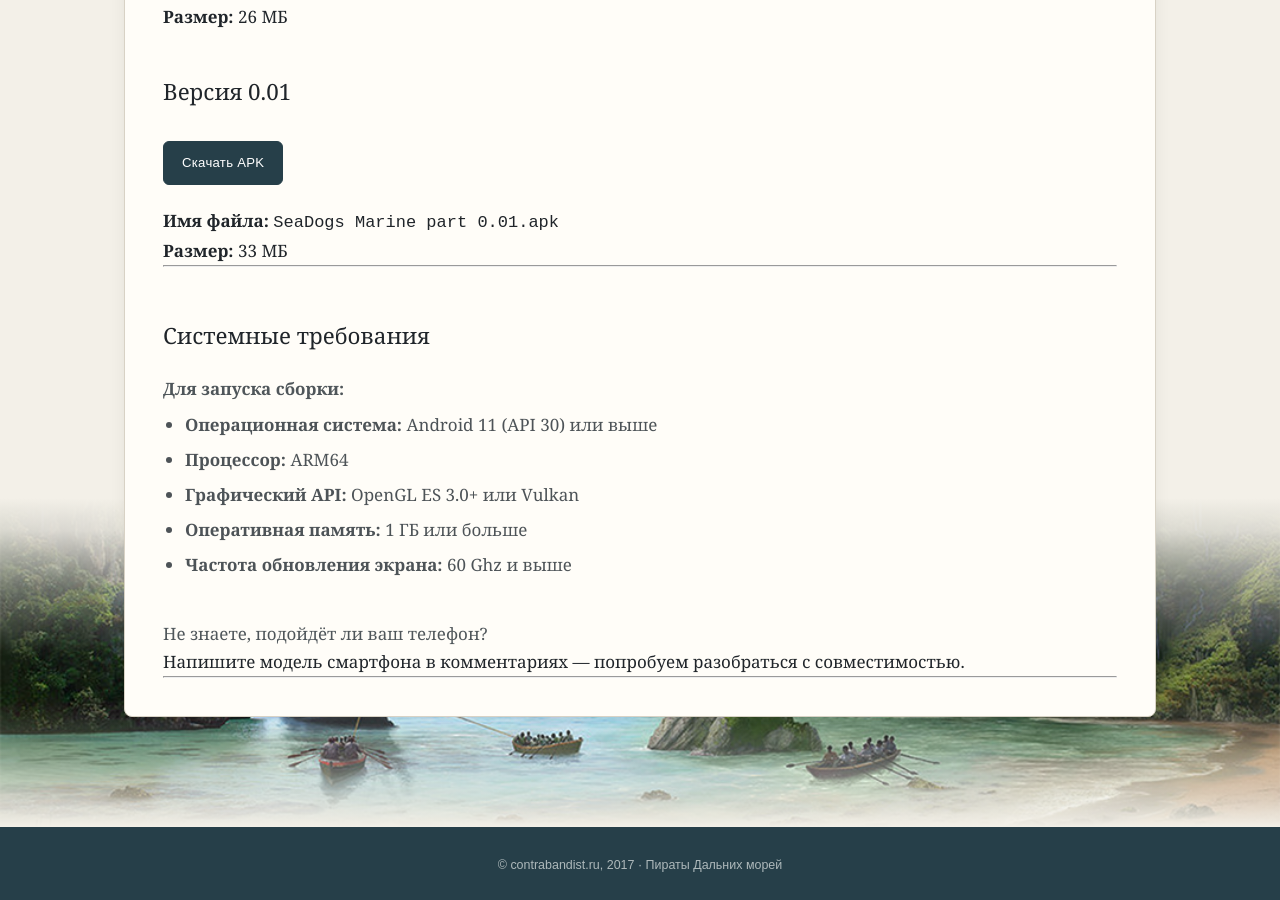
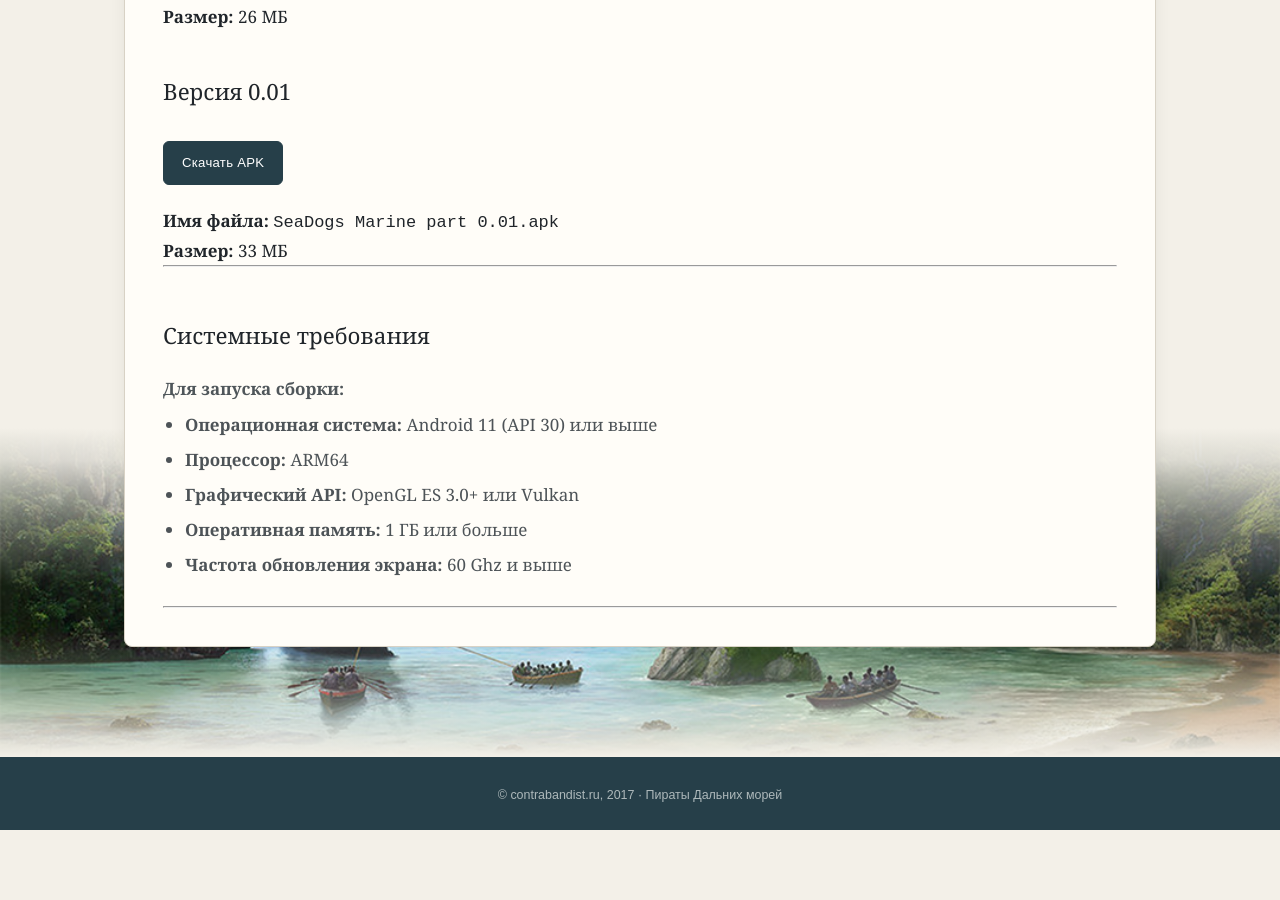
Before and after one commit to tislic/SeaDogsPort, a Jekyll site: the page built from сборки.md, in a window 1280 px wide and 900 px high, scrolled down 899 px. Built offline with Jekyll 4.4.1, drawn with Linux system fonts in a browser that asks for light colours; after the commit the page ends 1729 px from its top, so only the background shows below that.

Commit message:
Remove compatibility inquiry from сборки.md
Removed compatibility inquiry section from сборки.md.

```diff
--- a/сборки.md
+++ b/сборки.md
@@ -43,10 +43,4 @@ permalink: /сборки/
 - **Оперативная память:** 1 ГБ или больше
 - **Частота обновления экрана:**  60 Ghz и выше
 
-
-Не знаете, подойдёт ли ваш телефон?
-
-Напишите модель смартфона в комментариях — попробуем разобраться с совместимостью.
-
-
 ---
```
